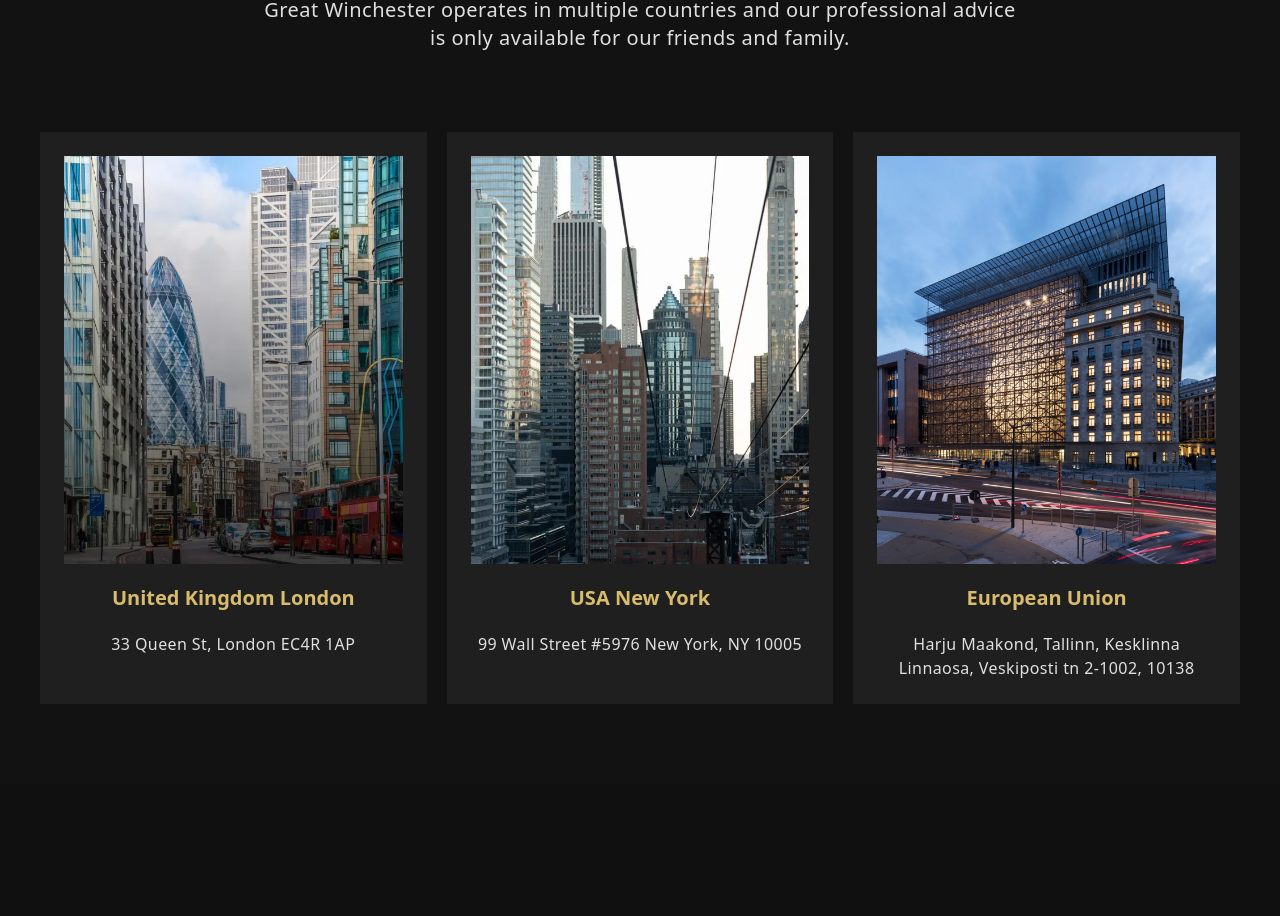
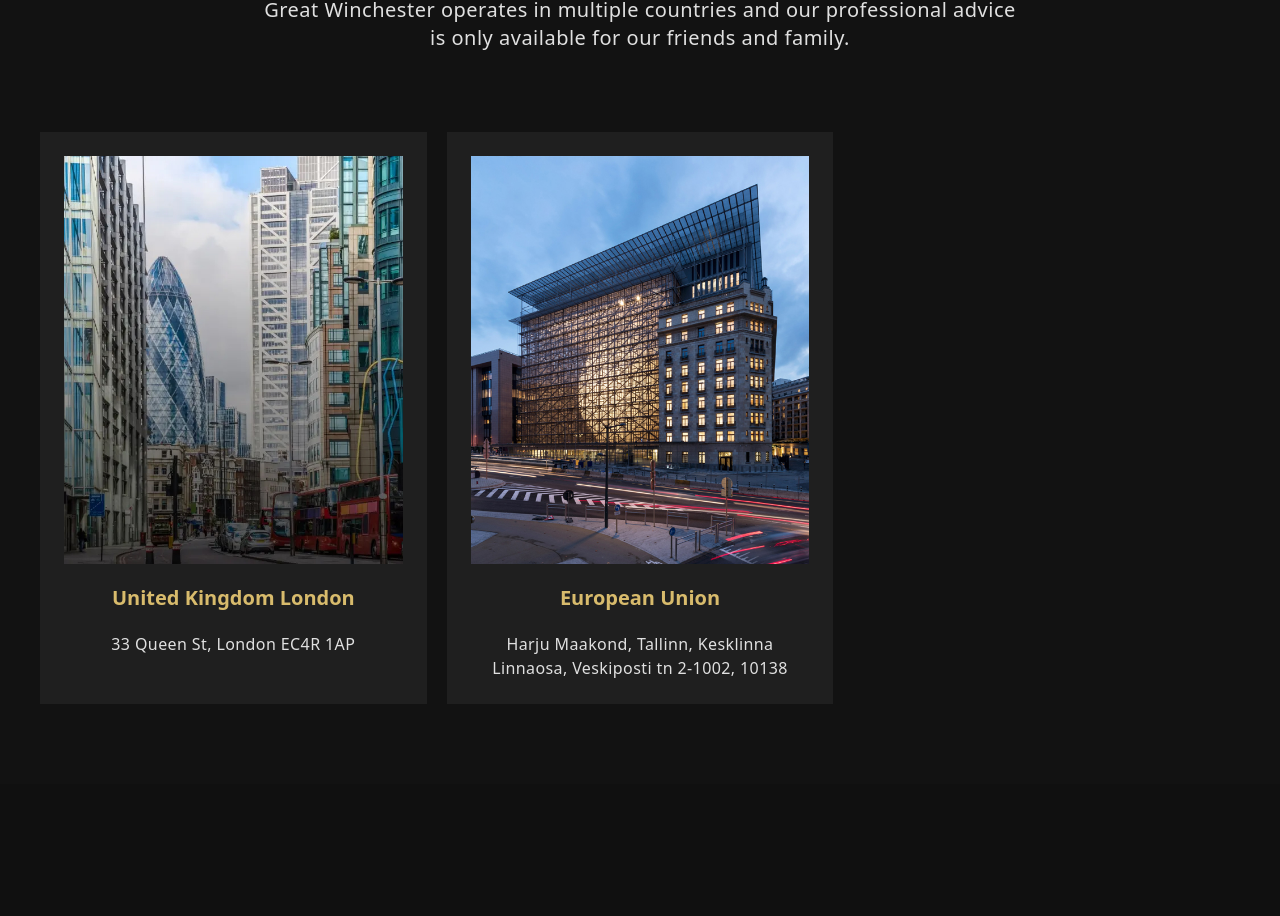
Before and after one commit to blackhorsese/Great-Winchester-2.0, a React (Create React App) app: page / in a window 1280 px wide. Shown: the part 3094-4010 px from the top of the page. Built offline with nearby package versions, Linux system fonts and the light colour scheme.

Commit message:
Update Office.jsx

```diff
--- a/src/Pages/Office.jsx
+++ b/src/Pages/Office.jsx
@@ -32,21 +32,6 @@ const Office = () => {
                     </div>
                     <div className='py-6 px-6 bg-[#1F1F1F] hover:bg-[#2b2b2b] md:mt-0 mt-5'
                     >
-                      <img className={`transition-transform transform hover:scale-105 duration-300 cursor-pointer`} src='./Icons/london.jpg' alt='logo'/>
-                        <div
-                            className='duration-300 text-center mx-auto'
-                        >
-                            <h1 className='text-lg lg:text-xl font-semibold justify-center md:py-5 py-3 text-[#D8BB6C]'>
-                                USA New York
-                            </h1>
-                            <p
-                             className='md:text-base text-sm tracking-wide text-[#e0e0e0] duration-500'>
-                                99 Wall Street #5976 New York, NY 10005
-                            </p>
-                        </div>
-                    </div>
-                    <div className='py-6 px-6 bg-[#1F1F1F] hover:bg-[#2b2b2b] md:mt-0 mt-5'
-                    >
                       <img className={`transition-transform transform hover:scale-105 duration-300 cursor-pointer`} src='./Icons/4545.jpg' alt='logo'/>
                         <div
                             className='duration-300 text-center mx-auto'
```
